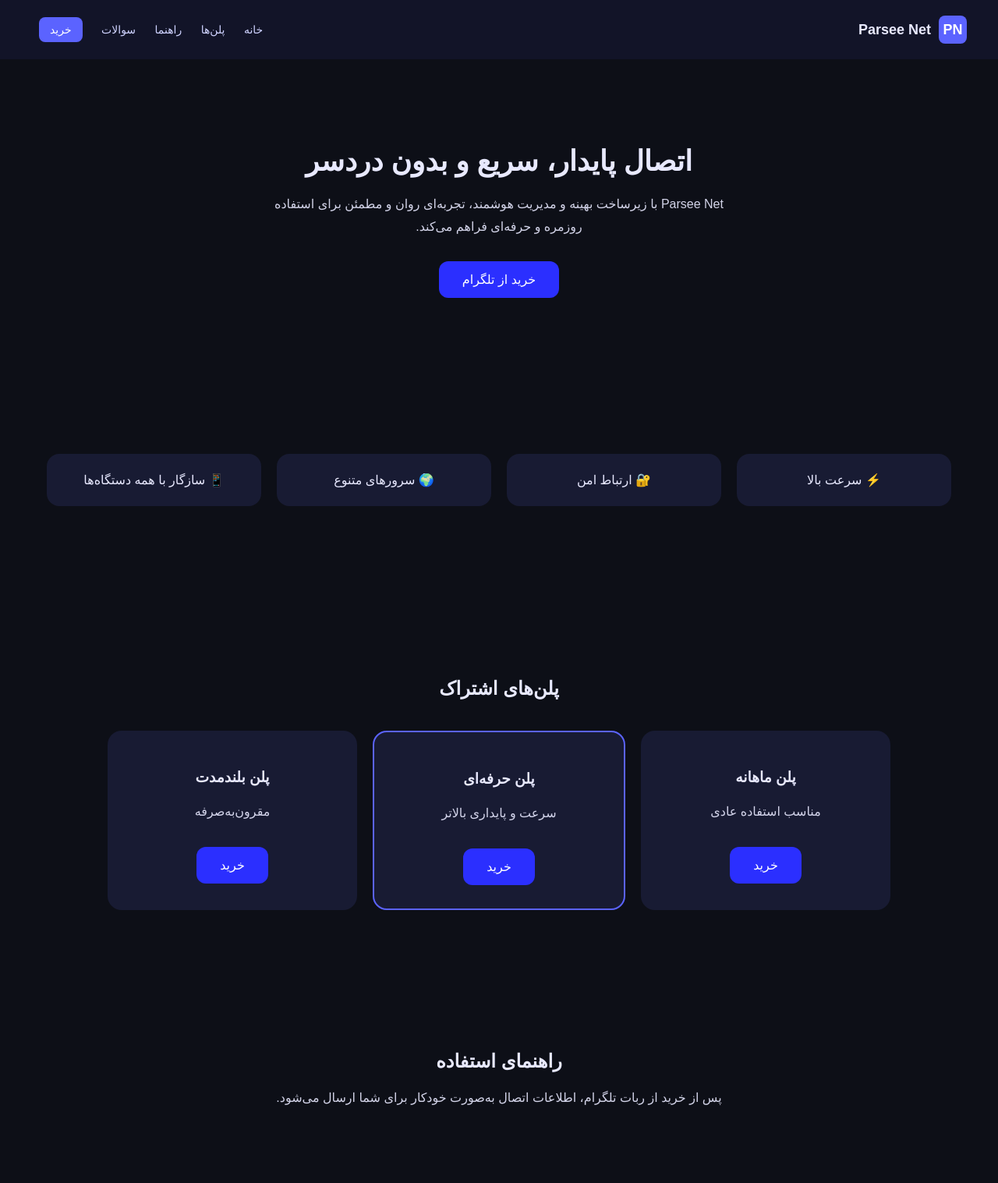
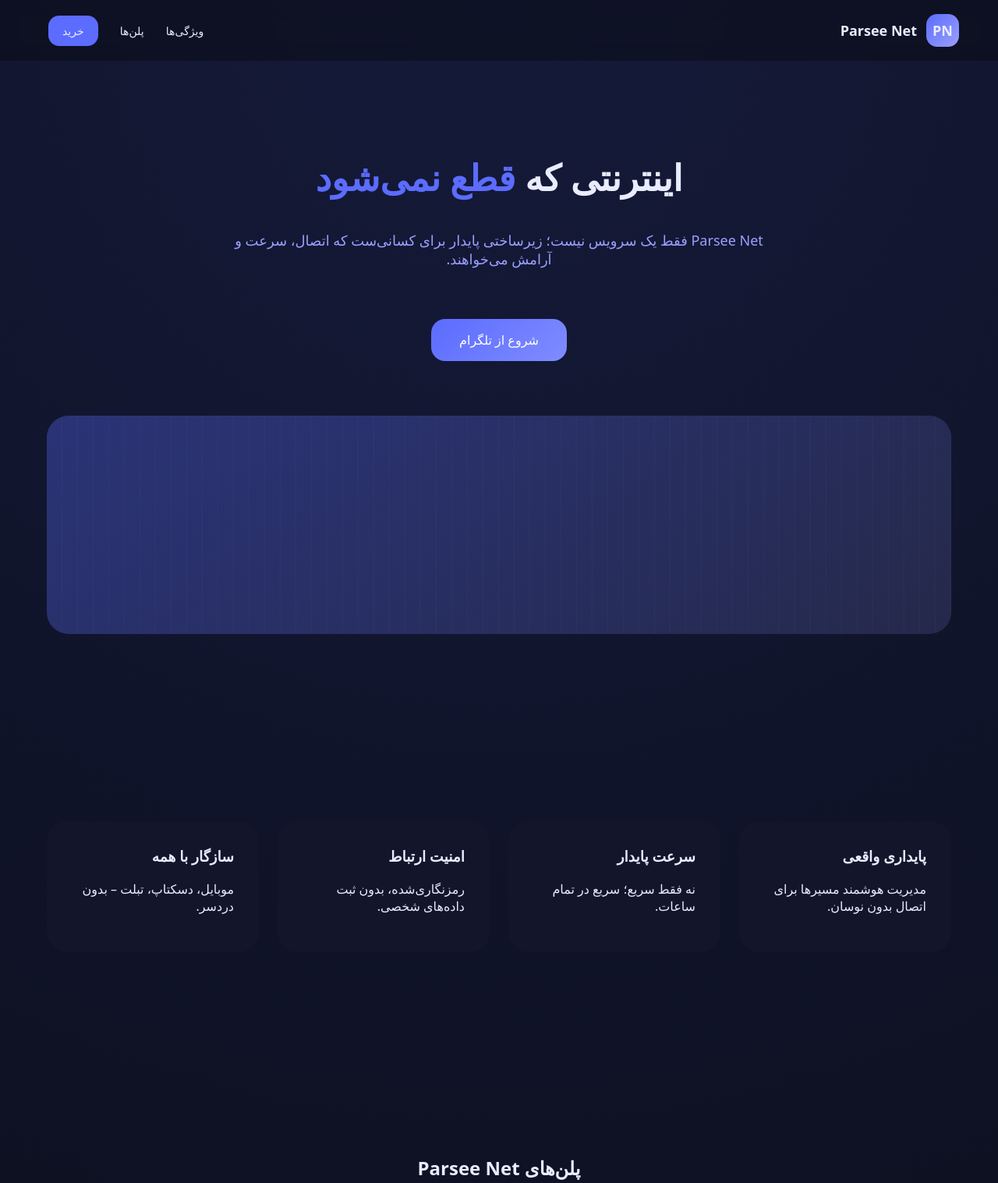
Before and after one commit to Parseenet/parseenet.github.io, a plain HTML site: page index.html in a window 1280 px wide. Shown: the top 1517 px of the page at 78% size. Drawn offline with Linux system fonts and the light colour scheme.

Commit message:
Update index.html

```diff
--- a/index.html
+++ b/index.html
@@ -2,126 +2,167 @@
 <html lang="fa" dir="rtl">
 <head>
 <meta charset="UTF-8">
-  <title>Parsee Net | اتصال پایدار</title>
+<title>Parsee Net | اتصال بدون مرز</title>
 <meta name="viewport" content="width=device-width, initial-scale=1">
-  <meta name="description" content="Parsee Net ارائه‌دهنده اتصال پایدار و سریع برای استفاده روزمره و حرفه‌ای">
+<meta name="description" content="Parsee Net تجربه‌ای پایدار، سریع و حرفه‌ای از اینترنت بدون محدودیت">
 
 <style>
-    body {
-      margin: 0;
-      font-family: sans-serif;
-      background: #0d0f17;
-      color: #e8e9ff;
+:root{
+  --bg:#0b0e1a;
+  --card:#13162a;
+  --accent:#5b6cff;
+  --text:#e9ecff;
+  --muted:#9aa0ff;
 }
 
-    header {
-      display: flex;
-      justify-content: space-between;
-      align-items: center;
-      padding: 20px 40px;
-      background: #121428;
+*{box-sizing:border-box}
+body{
+  margin:0;
+  font-family: system-ui, sans-serif;
+  background:radial-gradient(circle at top,#151a3a,var(--bg));
+  color:var(--text);
+  scroll-behavior:smooth;
 }
 
-    .brand {
-      display: flex;
-      align-items: center;
-      gap: 10px;
-      font-weight: bold;
-      font-size: 18px;
+header{
+  position:fixed;
+  top:0; width:100%;
+  padding:18px 50px;
+  display:flex;
+  justify-content:space-between;
+  align-items:center;
+  backdrop-filter: blur(10px);
+  background:rgba(11,14,26,.6);
+  z-index:100;
 }
 
-    .logo {
-      width: 36px;
-      height: 36px;
-      background: #5b63ff;
-      border-radius: 8px;
-      display: flex;
-      align-items: center;
-      justify-content: center;
-      color: white;
-      font-weight: bold;
+.brand{
+  display:flex;align-items:center;gap:12px;
+  font-weight:700;font-size:18px;
 }
 
-    nav a {
-      margin: 0 10px;
-      text-decoration: none;
-      color: #cfd3ff;
-      font-size: 14px;
+.logo{
+  width:42px;height:42px;
+  border-radius:14px;
+  background:linear-gradient(135deg,#5b6cff,#9aa0ff);
+  display:grid;place-items:center;
+  font-weight:900;
 }
 
-    nav a.cta {
-      background: #5b63ff;
-      padding: 8px 14px;
-      border-radius: 8px;
-      color: white;
+nav a{
+  color:var(--text);
+  text-decoration:none;
+  margin:0 12px;
+  font-size:14px;
 }
 
-    section {
-      padding: 80px 20px;
-      text-align: center;
+nav .cta{
+  background:var(--accent);
+  padding:10px 18px;
+  border-radius:14px;
 }
 
-    h1 {
-      font-size: 36px;
-      margin-bottom: 20px;
+section{
+  padding:120px 20px;
+  max-width:1200px;
+  margin:auto;
 }
 
-    p {
-      max-width: 600px;
-      margin: auto;
-      line-height: 1.8;
-      opacity: 0.9;
+.hero{
+  text-align:center;
+  padding-top:160px;
 }
 
-    .button {
-      display: inline-block;
-      margin-top: 30px;
-      padding: 14px 30px;
-      border-radius: 12px;
-      background: #2b2fff;
-      color: white;
-      text-decoration: none;
-      font-size: 16px;
+.hero h1{
+  font-size:46px;
+  line-height:1.3;
 }
 
-    .features {
-      display: grid;
-      grid-template-columns: repeat(auto-fit, minmax(180px, 1fr));
-      gap: 20px;
-      padding: 40px;
+.hero p{
+  max-width:700px;
+  margin:25px auto;
+  font-size:18px;
+  color:var(--muted);
 }
 
-    .card {
-      background: #181b33;
-      padding: 24px;
-      border-radius: 16px;
-      font-size: 16px;
+.hero .button{
+  margin-top:40px;
 }
 
-    .plans {
-      display: flex;
-      justify-content: center;
-      gap: 20px;
-      flex-wrap: wrap;
-      margin-top: 40px;
+.button{
+  display:inline-block;
+  padding:16px 36px;
+  background:linear-gradient(135deg,#5b6cff,#7f8cff);
+  border-radius:18px;
+  color:#fff;
+  text-decoration:none;
+  font-size:16px;
 }
 
-    .plan {
-      background: #181b33;
-      padding: 30px;
-      border-radius: 18px;
-      width: 260px;
+.image-mock{
+  margin-top:70px;
+  height:280px;
+  border-radius:28px;
+  background:
+    linear-gradient(135deg,rgba(91,108,255,.35),rgba(154,160,255,.15)),
+    repeating-linear-gradient(90deg,transparent,transparent 18px,rgba(255,255,255,.03) 20px);
 }
 
-    .plan.featured {
-      border: 2px solid #5b63ff;
+.features{
+  display:grid;
+  grid-template-columns:repeat(auto-fit,minmax(240px,1fr));
+  gap:24px;
 }
 
-    footer {
-      text-align: center;
-      padding: 30px;
-      opacity: 0.6;
-      font-size: 14px;
+.card{
+  background:var(--card);
+  padding:32px;
+  border-radius:26px;
+  opacity:0;
+  transform:translateY(40px);
+  transition:.8s;
+}
+
+.card.show{
+  opacity:1;
+  transform:none;
+}
+
+.card h3{
+  margin-top:0;
+}
+
+.plans{
+  display:flex;
+  gap:30px;
+  flex-wrap:wrap;
+  justify-content:center;
+}
+
+.plan{
+  background:var(--card);
+  padding:40px;
+  border-radius:30px;
+  width:280px;
+  text-align:center;
+  opacity:0;
+  transform:scale(.9);
+  transition:.8s;
+}
+
+.plan.show{
+  opacity:1;
+  transform:scale(1);
+}
+
+.plan.featured{
+  outline:2px solid var(--accent);
+}
+
+footer{
+  text-align:center;
+  padding:60px 20px;
+  color:#7f85ff;
 }
 </style>
 </head>
@@ -134,80 +175,83 @@
     Parsee Net
   </div>
   <nav>
-    <a href="#home">خانه</a>
+    <a href="#features">ویژگی‌ها</a>
     <a href="#plans">پلن‌ها</a>
-    <a href="#guide">راهنما</a>
-    <a href="#faq">سوالات</a>
     <a href="https://t.me/parsee-net-bot" class="cta">خرید</a>
   </nav>
 </header>
 
-<section id="home">
-  <h1>اتصال پایدار، سریع و بدون دردسر</h1>
+<section class="hero">
+  <h1>
+    اینترنتی که
+    <span style="color:var(--accent)">قطع نمی‌شود</span>
+  </h1>
   <p>
-    Parsee Net با زیرساخت بهینه و مدیریت هوشمند،
-    تجربه‌ای روان و مطمئن برای استفاده روزمره و حرفه‌ای فراهم می‌کند.
+    Parsee Net فقط یک سرویس نیست؛
+    زیرساختی پایدار برای کسانی‌ست که اتصال، سرعت و آرامش می‌خواهند.
   </p>
-  <a href="https://t.me/parsee-net-bot" class="button">
-    خرید از تلگرام
+  <a class="button" href="https://t.me/parsee-net-bot">
+    شروع از تلگرام
   </a>
+
+  <div class="image-mock"></div>
 </section>
 
-<section>
+<section id="features">
   <div class="features">
-    <div class="card">⚡ سرعت بالا</div>
-    <div class="card">🔐 ارتباط امن</div>
-    <div class="card">🌍 سرورهای متنوع</div>
-    <div class="card">📱 سازگار با همه دستگاه‌ها</div>
+    <div class="card">
+      <h3>پایداری واقعی</h3>
+      <p>مدیریت هوشمند مسیرها برای اتصال بدون نوسان.</p>
+    </div>
+    <div class="card">
+      <h3>سرعت پایدار</h3>
+      <p>نه فقط سریع؛ سریع در تمام ساعات.</p>
+    </div>
+    <div class="card">
+      <h3>امنیت ارتباط</h3>
+      <p>رمزنگاری‌شده، بدون ثبت داده‌های شخصی.</p>
+    </div>
+    <div class="card">
+      <h3>سازگار با همه</h3>
+      <p>موبایل، دسکتاپ، تبلت – بدون دردسر.</p>
+    </div>
   </div>
 </section>
 
 <section id="plans">
-  <h2>پلن‌های اشتراک</h2>
-
+  <h2 style="text-align:center;margin-bottom:60px">پلن‌های Parsee Net</h2>
   <div class="plans">
     <div class="plan">
-      <h3>پلن ماهانه</h3>
-      <p>مناسب استفاده عادی</p>
-      <a href="https://t.me/parsee-net-bot" class="button">خرید</a>
+      <h3>ماهانه</h3>
+      <p>برای استفاده روزمره</p>
+      <a class="button" href="https://t.me/parsee-net-bot">خرید</a>
     </div>
-
     <div class="plan featured">
-      <h3>پلن حرفه‌ای</h3>
-      <p>سرعت و پایداری بالاتر</p>
-      <a href="https://t.me/parsee-net-bot" class="button">خرید</a>
+      <h3>حرفه‌ای</h3>
+      <p>پایداری و سرعت بالاتر</p>
+      <a class="button" href="https://t.me/parsee-net-bot">خرید</a>
     </div>
-
     <div class="plan">
-      <h3>پلن بلندمدت</h3>
-      <p>مقرون‌به‌صرفه</p>
-      <a href="https://t.me/parsee-net-bot" class="button">خرید</a>
+      <h3>بلندمدت</h3>
+      <p>بیشترین صرفه اقتصادی</p>
+      <a class="button" href="https://t.me/parsee-net-bot">خرید</a>
     </div>
   </div>
 </section>
 
-<section id="guide">
-  <h2>راهنمای استفاده</h2>
-  <p>
-    پس از خرید از ربات تلگرام،
-    اطلاعات اتصال به‌صورت خودکار برای شما ارسال می‌شود.
-  </p>
-</section>
-
-<section id="faq">
-  <h2>سوالات متداول</h2>
-  <p>
-    پشتیبانی، تمدید و مدیریت اشتراک
-    فقط از طریق تلگرام انجام می‌شود.
-  </p>
-</section>
-
 <footer>
-  © 2025 Parsee Net
+  © 2025 Parsee Net – Stable Connection, Real Freedom
 </footer>
 
 <script>
-  console.log("Parsee Net loaded");
+const observer=new IntersectionObserver(entries=>{
+  entries.forEach(e=>{
+    if(e.isIntersecting) e.target.classList.add("show");
+  })
+},{threshold:.2});
+
+document.querySelectorAll(".card,.plan")
+.forEach(el=>observer.observe(el));
 </script>
 
 </body>
```
Lines whose indentation alone changed are shown as unchanged.
